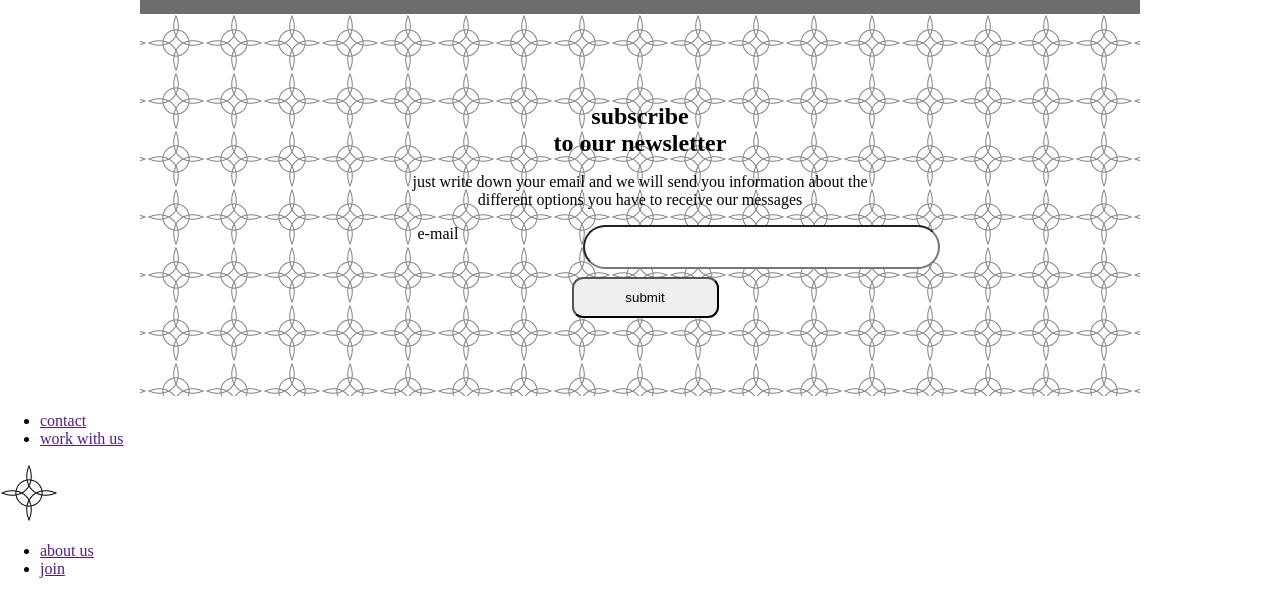
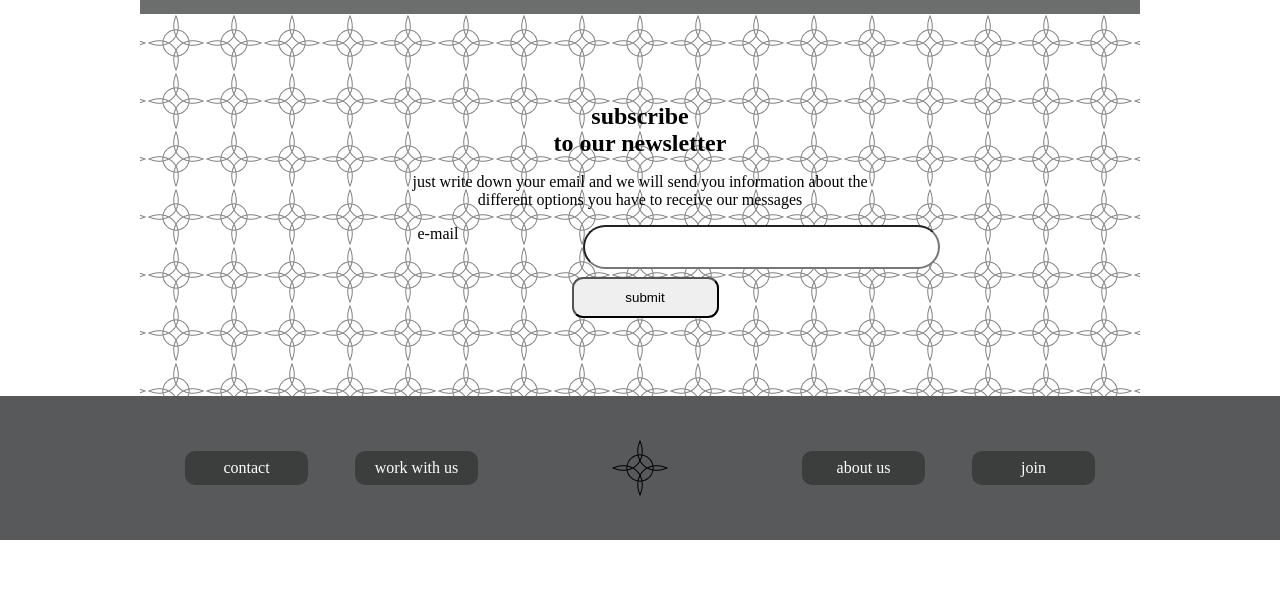
Before and after one commit to zuleta13/aquelarre, a plain HTML site: page index.html in a window 1280 px wide. Shown: the part 2155-2749 px from the top of the page. After the commit the page ends 2695 px from the top, so only its background shows below. Drawn offline with Linux system fonts and the light colour scheme.

Commit message:
Add style to Footer Section

```diff
--- a/resources/css/styles.css
+++ b/resources/css/styles.css
@@ -239,3 +239,49 @@ section.subscribe {
     height: 41px;
     border-radius: 11px;
 }
+
+
+/* ----- FOOTER SECTION ----- */
+footer {
+    width: 100%;
+    height: 144px;
+    background-color: rgb(87, 89, 90);
+    display: flex;
+    align-items: center;
+}
+
+footer nav {
+    width: 910px;
+    height: 90px;
+    margin: 0 auto;
+    display: flex;
+    justify-content: space-between;
+    align-items: center;
+}
+
+footer nav ul {
+    display: flex;
+    justify-content: space-between;
+    align-items: center;
+    width: 293px;
+    height: 34px;
+    padding-left: 0;
+    list-style: none;
+}
+
+footer nav ul li a {
+    width: 123px;
+    height: 34px;
+    border-radius: 10px;
+    color: white;
+    background-color: rgb(60, 61, 61);
+    text-decoration: none;
+    display: flex;
+    justify-content: center;
+    align-items: center;
+}
+
+footer .logo {
+    width: 58px;
+    height: 58px;
+}
```
